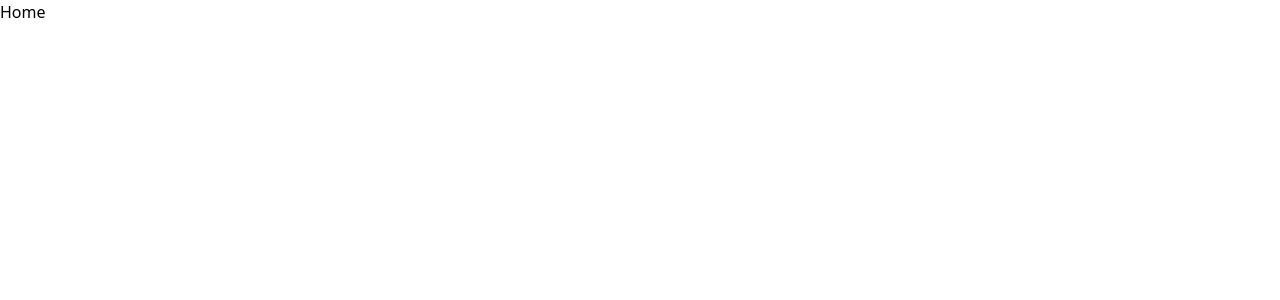
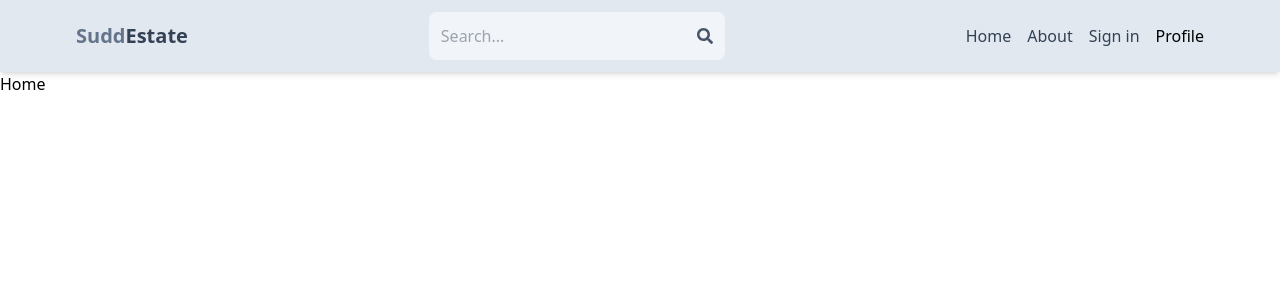
Before and after one commit to johnnyalier/sudd-estate, a React (Vite) app in the folder client/: page / in a window 1280 px wide. Shown: the top 300 px of the page. Built offline with nearby package versions, Linux system fonts and the light colour scheme.

Commit message:
Create header component

```diff
--- a/client/package.json
+++ b/client/package.json
@@ -12,6 +12,7 @@
   "dependencies": {
     "react": "^18.2.0",
     "react-dom": "^18.2.0",
+    "react-icons": "^4.12.0",
     "react-router-dom": "^6.20.0"
   },
   "devDependencies": {
--- a/client/src/App.jsx
+++ b/client/src/App.jsx
@@ -5,10 +5,12 @@
 import SignIn from './pages/SignIn';
 import SignUp from './pages/SignUp';
 import Profile from './pages/Profile';
+import Header from './components/Header';
 
 const App = () => {
 	return (
 		<BrowserRouter>
+		<Header />
 		<Routes>
 			<Route path='/' element={<Home />} />
 			<Route path='/about' element={<About />} />
--- /dev/null
+++ b/client/src/components/Header.jsx
@@ -0,0 +1,36 @@
+import React from 'react'
+import { FaSearch } from 'react-icons/fa'
+import { Link } from 'react-router-dom'
+
+const Header = () => {
+    return (
+        <header className='bg-slate-200 shadow-md'>
+            <div className='flex justify-between items-center max-w-6xl mx-auto p-3'>
+                <Link to='/'>
+                    <h1 className='font-bold text-sm sm:text-xl flex flex-wrap'>
+                        <span  className='text-slate-500'>Sudd</span>
+                        <span  className='text-slate-700'>Estate</span>
+                    </h1>
+                </Link>
+                <form className='bg-slate-100 p-3 rounded-lg flex items-center'>
+                    <input type="text" placeholder='Search...' className='bg-transparent focus:outline-none w-24 sm:w-64' />
+                    <FaSearch className='text-slate-600' />
+                </form>
+                <ul className='flex gap-4'>
+                    <Link to='/'>
+                        <li className='hidden sm:inline text-slate-700 hover:underline'>Home</li>
+                    </Link>
+                    <Link to='/about'>
+                        <li className='hidden sm:inline text-slate-700 hover:underline'>About</li>
+                    </Link>
+                    <Link to='/profile'>
+                        <li className='hidden sm:inline text-slate-700 hover:underline'>Sign in</li>
+                    </Link>
+                    <li>Profile</li>
+                </ul>
+            </div>
+        </header>
+    )
+}
+
+export default Header
```
Also changed, not shown: 1 other file (tests, documents, lock files or other folders).
